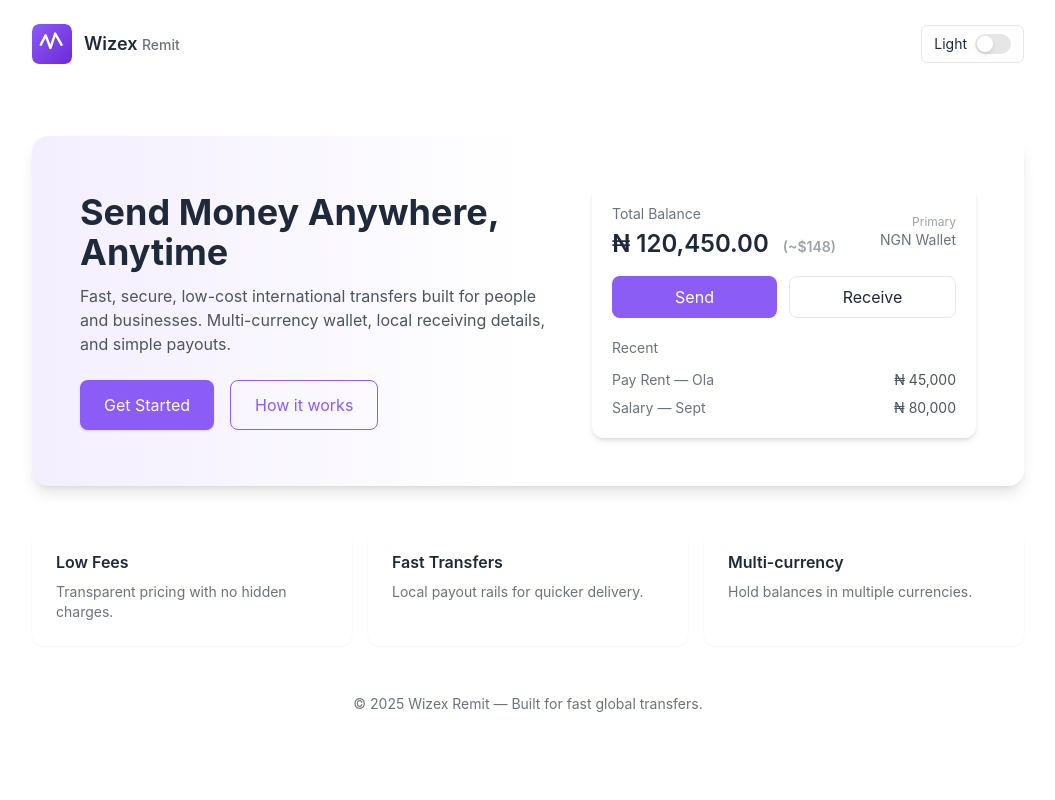
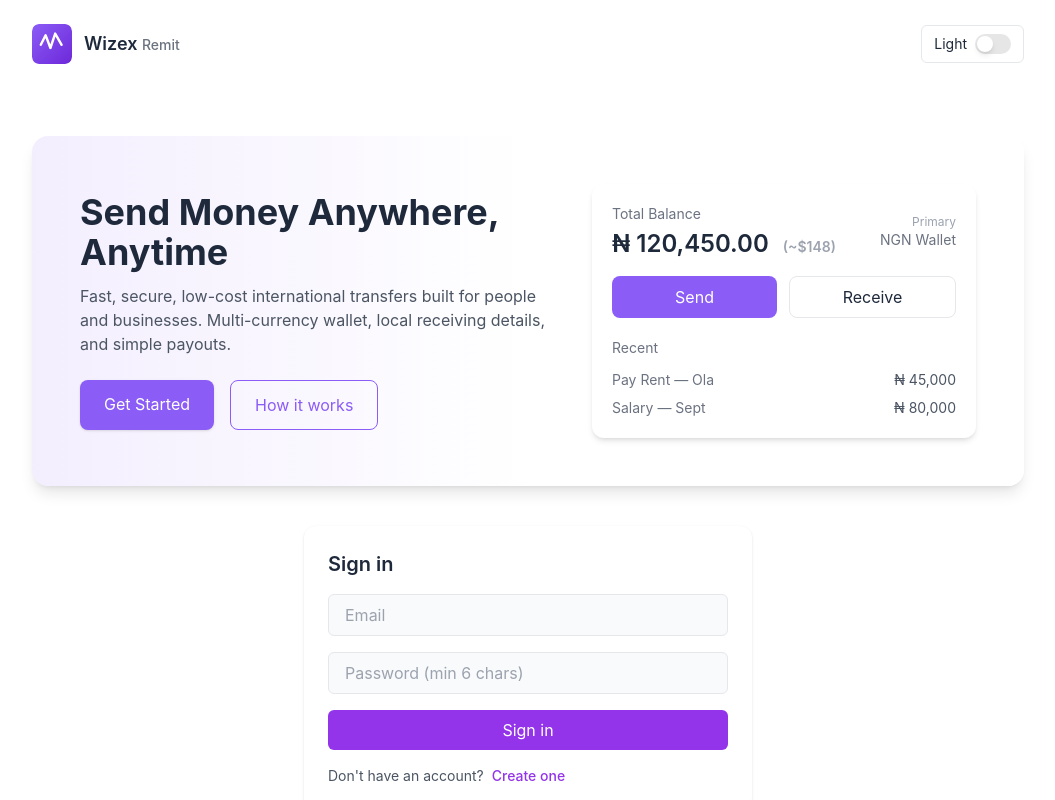
Before and after one commit to WizexRemit/Wirexremit-, a Next.js app: page / in a window 1280 px wide. Shown: the top 800 px of the page, without its empty margins (112-1167 px from the left). Built offline with nearby package versions, Linux system fonts and the light colour scheme; no server answers.

Commit message:
Update index.js

```diff
--- a/pages/index.js
+++ b/pages/index.js
@@ -1,4 +1,5 @@
 import Header from "../components/Header";
+import AuthForm from "../components/AuthForm";
 
 export default function Home() {
   return (
@@ -15,7 +16,7 @@ export default function Home() {
                 Fast, secure, low-cost international transfers built for people and businesses. Multi-currency wallet, local receiving details, and simple payouts.
               </p>
               <div className="flex gap-4">
-                <button className="bg-primary text-white px-6 py-3 rounded-lg shadow hover:opacity-95">Get Started</button>
+                <a href="#auth" className="bg-primary text-white px-6 py-3 rounded-lg shadow hover:opacity-95">Get Started</a>
                 <button className="border border-primary text-primary px-6 py-3 rounded-lg hover:bg-primary hover:text-white">How it works</button>
               </div>
             </div>
@@ -55,6 +56,11 @@ export default function Home() {
           </div>
         </section>
 
+        {/* Auth form */}
+        <section id="auth" className="mt-10">
+          <AuthForm />
+        </section>
+
         {/* Features / Why Wizex */}
         <section className="mt-10 grid md:grid-cols-3 gap-4">
           <div className="p-6 rounded-xl bg-white dark:bg-[#071127] shadow-sm">
```
